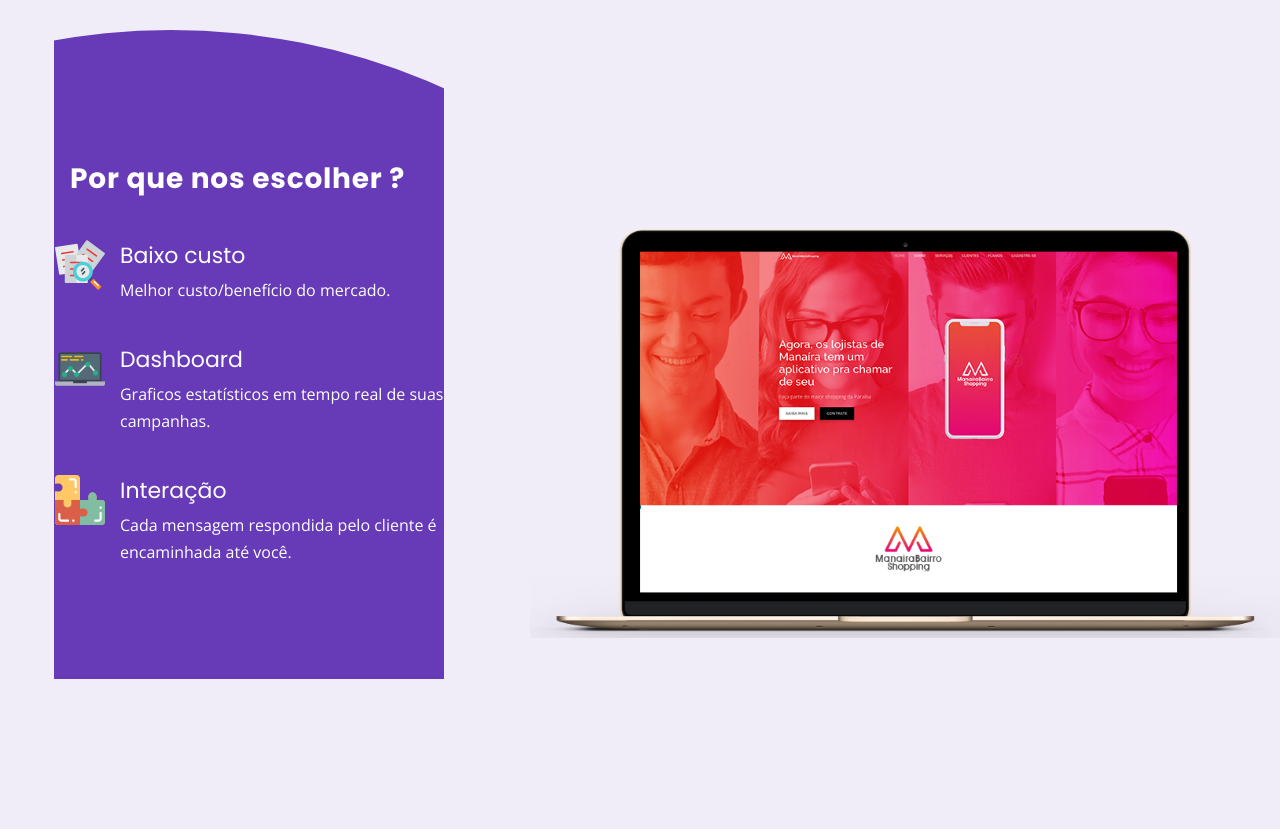
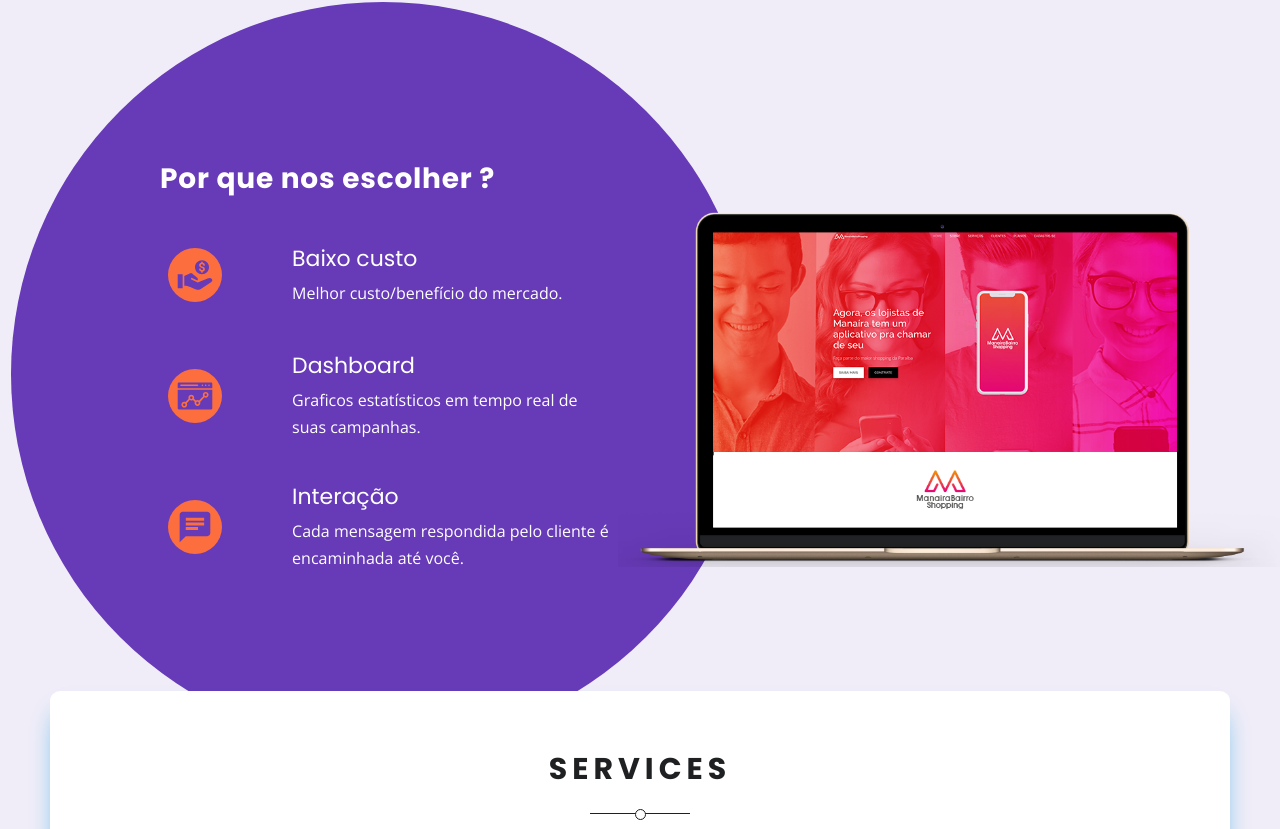
Before and after one commit to borserog/mbs-land, a website: page index.html in a window 1280 px wide. Shown: the part 1591-2420 px from the top of the page. Drawn offline with nearby package versions, Linux system fonts and the light colour scheme; files whose address does not match are found by name.

Commit message:
free-trial area

```diff
--- a/css/responsive.css
+++ b/css/responsive.css
@@ -269,11 +269,15 @@ Version: 1.0
     .card {
         border-radius: 0;
         box-shadow: none;
-        padding: 5rem 2rem;
+        padding: 5rem 2rem 2rem 2rem;
     }
 
     .icon-box {
         padding: 0;
+    }
+
+    .icon-box .icon-content {
+        padding-bottom: 0;
     }
 
 
@@ -298,7 +302,7 @@ Version: 1.0
     }
     .btn, a.btn {
         margin-right: 15px;
-        padding: 0px 20px;
+        padding: 0px 8rem;
     }
     /* Typography */
     h1 {
@@ -385,13 +389,35 @@ Version: 1.0
     .hero-content .caption-text {
         font-size: 16px;
         line-height: 27px;
-        margin-bottom: 20px;
+        margin-bottom: 5rem;
     }
     /*Free Trial*/
     .free-trial{
         padding-top: 0px;
     }
-    /* Our Motto Area */
+
+    .free-trial .trial-img {
+        visibility: hidden;
+    }
+
+    .free-trial__row {
+        flex-direction: column;
+        align-items: flex-start;
+
+    }
+
+    .free-trial__row--icon {
+        margin-bottom: 2rem;
+    }
+
+    .free-trial h2 {
+        font-size: 3rem;
+    }
+
+    .free-trial ul li:last-child {
+        padding-bottom: 0;
+    }
+        /* Our Motto Area */
     .our-motto-area{
         padding-bottom: 50px;
     }
@@ -471,3 +497,22 @@ Version: 1.0
 /* Wide Mobile Layout: 480px. */
 
 @media only screen and (min-width: 240px) and (max-width: 480px) {}
+
+@media only screen and (max-width: 1200px) {
+    .free-trial {
+        background-color: #663ab6;
+        transform: translateY(-12rem);
+        padding: 4rem 0;
+    }
+
+    .free-trial__text:after {
+        visibility: hidden;
+    }
+
+    .free-trial .trial-img {
+        width: 100%;
+        position: absolute;
+        top: 96px;
+        left: 50px;
+    }
+}
--- a/css/style.css
+++ b/css/style.css
@@ -1133,9 +1133,14 @@ p a:visited {
   /*background-image: url(../img/about/trial-bg.jpg);*/
   background-repeat: repeat-x;
   background-position: center bottom;
-  padding: 0px 0px 130px;
+    padding: 0px 0px 13rem 13rem;
     position: relative;
     color: #fff;
+}
+
+.free-trial__row {
+    display: flex;
+    align-items: center;
 }
 
 .free-trial:after {
@@ -1155,17 +1160,16 @@ p a:visited {
 
 .free-trial__text:after {
     content: "";
-    top: -219px;
-    left: -1px;
+    top: -225px;
+    left: -170px;
     display: inline-block;
-    width: 100%;
-    min-width: 100%;
-    height: 735px;
-    min-height: 735px;
+    width: 780px;
+    /* height: 735px; */
+    min-height: 835px;
     z-index: -1;
     background-color: #673ab7;
     position: absolute;
-    clip-path: circle(670px at 30% 756px);
+    clip-path: circle(372px at 408px 436px);
 }
 
 .free-trial h2,
@@ -1174,10 +1178,10 @@ p a:visited {
 }
 
 .free-trial .trial-img{
-  width: 100%;
+    width: 100%;
     position: absolute;
-    top: 65px;
-    left: 85px;
+    top: 49px;
+    left: -8px;
 }
 .free-trial h2{
   font-size: 28px;
@@ -1187,6 +1191,10 @@ p a:visited {
   letter-spacing: .8px;
     padding-bottom: 15px;
 }
+
+.free-trial__wrapper {
+    padding-left: 1.5rem;
+}
 .free-trial ul{
   padding-left: 0px;
 }
@@ -1194,15 +1202,16 @@ p a:visited {
   list-style: none;
   padding-bottom: 40px;
 }
-.free-trial ul li .col-md-2,
-.free-trial ul li .col-md-10{
-  margin: 0px;
-  padding: 0px;
-}
+
 .free-trial ul li img{
-  width: 50px;
-  margin-bottom: 10px;
-}
+  width: 7rem;
+margin-right: 20px;
+}
+
+.free-trial__row--icon {
+    margin-right: 15px;
+}
+
 .free-trial ul li h3,
 .free-trial ul li span{
   margin-top: 0px;
@@ -1218,7 +1227,6 @@ p a:visited {
 /*** 16.  Services   ***/
 /***********************/
 #services{
-    padding: 90px 0px;
     padding-bottom: 100px;
 }
 
@@ -1252,6 +1260,7 @@ p a:visited {
     top: 50%;
     left: 50%;
     transform: translate(-50%, -50%);
+    width: 200px;
 }
 
 .icon-box .icon-left span {
--- a/index.html
+++ b/index.html
@@ -195,7 +195,7 @@
                 </div>
                 <div class="col-lg-4">
                     <div class="icon-box">
-                        <div class="icon-box__icon"><img src="img/undraw/undraw_message_sent_1030.svg" alt=""></div>
+                        <div class="icon-box__icon"><img src="img/undraw/undraw_mail_box_kd5i.svg" alt=""></div>
                         <div class="icon-content">
                             <h4 class="title">Obtenha resposta</h4>
                             <p>Com nossa ferramenta as campanhas interagem com seus clientes. Cada mensagem que for
@@ -212,18 +212,18 @@
     <!-- Free Trial -->
     <div id="free-trial" class="free-trial area-padding">
         <div class="container">
-            <div class="row">
+            <div class="row free-trial__wrapper">
 
-                <div class="col-md-4 free-trial__text">
+                <div class="col-md-5 free-trial__text">
                     <div class="free-content">
                         <h2>Por que nos escolher ?</h2>
                         <ul>
                             <li>
-                                <div class="row">
-                                    <div class="col-md-2">
-                                        <img src="img/about/search.svg" alt="">
+                                <div class="row free-trial__row">
+                                    <div class="col-md-3 free-trial__row--icon">
+                                        <img src="img/illustrio/Take%20money-Skjrj339H.svg" alt="">
                                     </div>
-                                    <div class="col-md-10">
+                                    <div class="col-md-9">
                                         <h3>Baixo custo</h3>
                                         <span>Melhor custo/benefício do mercado.</span>
                                     </div>
@@ -231,11 +231,11 @@
                             </li>
 
                             <li>
-                                <div class="row">
-                                    <div class="col-md-2">
-                                        <img src="img/about/analytics.svg" alt="">
+                                <div class="row free-trial__row">
+                                    <div class="col-md-3 free-trial__row--icon">
+                                        <img src="img/illustrio/statistics-Bkz5pn29S.svg" alt="">
                                     </div>
-                                    <div class="col-md-10">
+                                    <div class="col-md-9">
                                         <h3>Dashboard</h3>
                                         <span>Graficos estatísticos em tempo real de suas campanhas.</span>
                                     </div>
@@ -243,11 +243,11 @@
                             </li>
 
                             <li>
-                                <div class="row">
-                                    <div class="col-md-2">
-                                        <img src="img/about/puzzle.svg" alt="">
+                                <div class="row free-trial__row">
+                                    <div class="col-md-3 free-trial__row--icon">
+                                        <img src="img/illustrio/comment-S1W4Rhh9S.svg" alt="">
                                     </div>
-                                    <div class="col-md-10">
+                                    <div class="col-md-9">
                                         <h3>Interação</h3>
                                         <span>Cada mensagem respondida pelo cliente é encaminhada até você.</span>
                                     </div>
@@ -257,7 +257,7 @@
                     </div>
                 </div>
 
-                <div class="col-md-8">
+                <div class="col-md-7">
                     <img src="img/about/trial-img.png" class="trial-img" alt="">
                 </div>
 
@@ -267,7 +267,7 @@
     <!-- Free Trial end -->
     <!-- Services Area Starts -->
     <div class="services-area area-padding" id="services">
-        <div class="container">
+        <div class="container card container-card">
             <div class="row">
                 <div class="col-md-12">
                     <div class="section-title text-center wow fadeInDown">
```
Also changed, not shown: img/illustrio/Take money-Skjrj339H.svg (added), img/illustrio/comment-S1W4Rhh9S.svg (added), img/illustrio/statistics-Bkz5pn29S.svg (added), img/undraw/undraw_mail_box_kd5i.svg (added).
